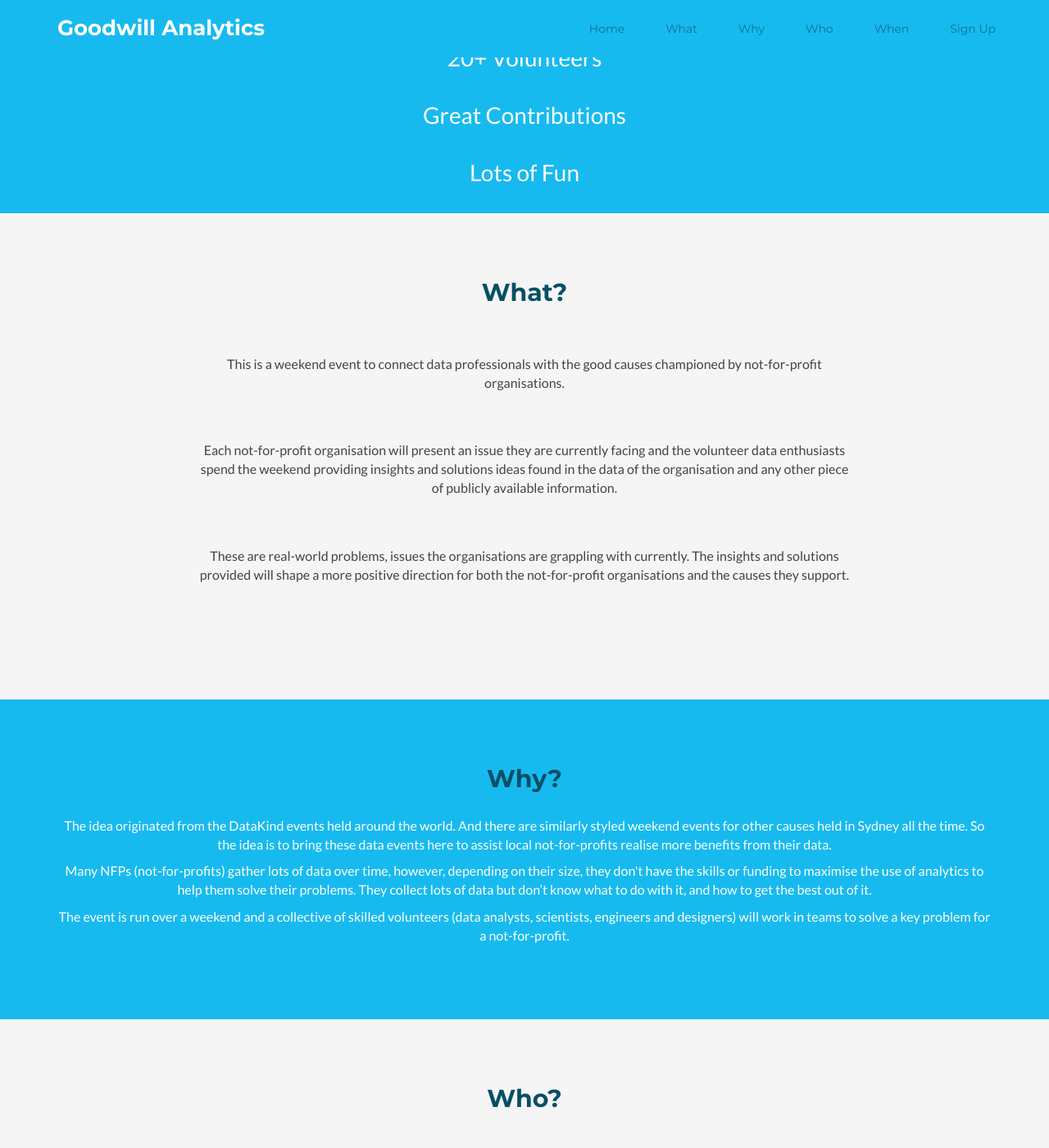
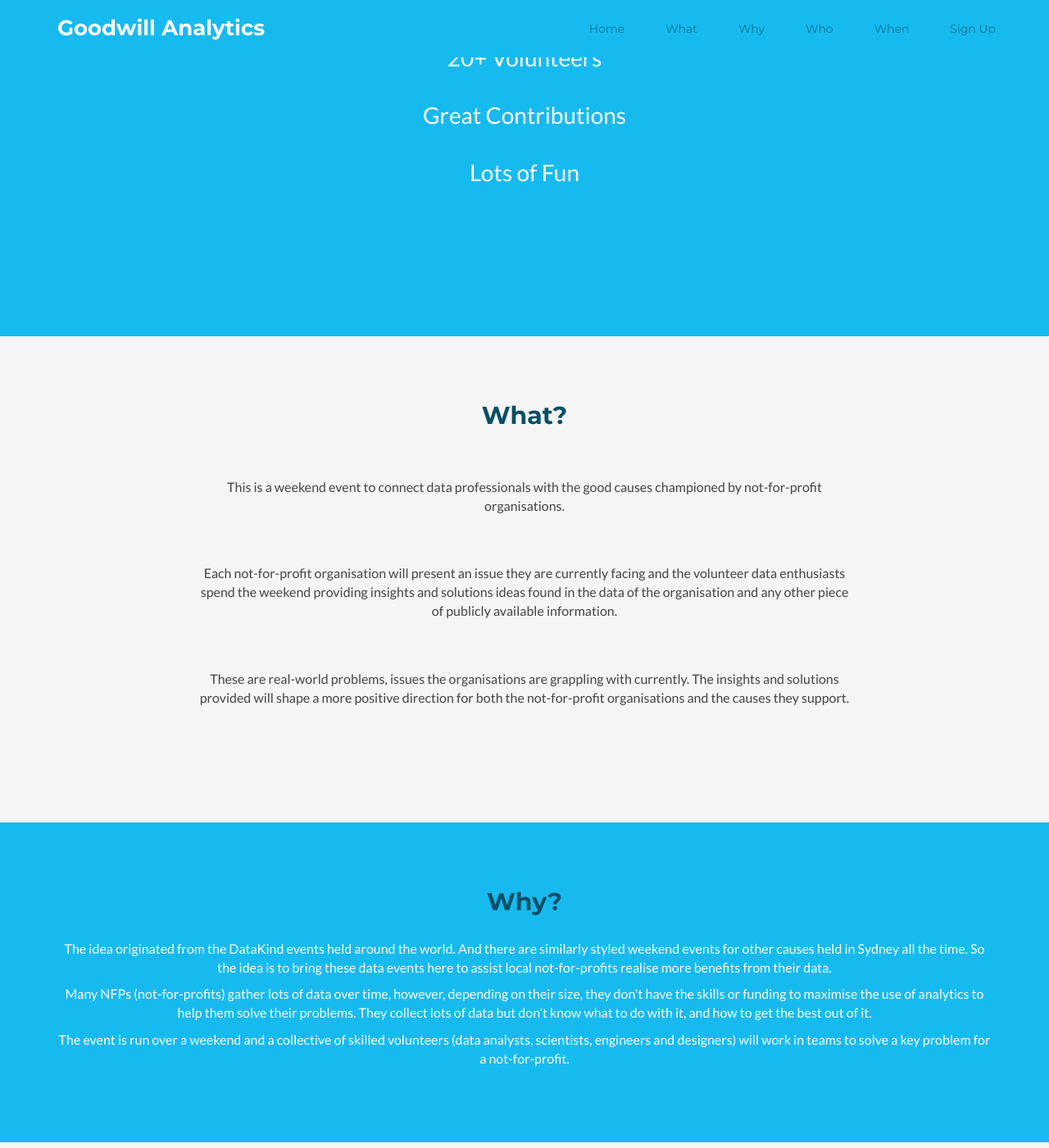
Before and after one commit to goodwillanalytics/goodwillanalytics.github.io, a Jekyll site: the page built from index.html, in a window 1280 px wide and 1400 px high, scrolled down 358 px. Shown: the whole window at 82% size. Built offline with Jekyll 4.4.1, drawn with Linux system fonts in a browser that asks for light colours.

Commit message:
style changes

```diff
--- a/_includes/when.html
+++ b/_includes/when.html
@@ -5,36 +5,36 @@
 		<h3 class="sub-title text-center">Weekend</h3>
 		<p class="text-center">26-28 February 2016</p>
 		<h3 class="sub-title text-center">Program</h3>
-		<p class="intro text-center">Friday 26 - 6pm</p>
+		<p class="text-highlight">Friday 26 - 6pm</p>
 		<p class="text-center">Refreshments - Mingle with Volunteers</p>
-		<p class="intro text-center">Friday 26 - 6:30pm</p>
+		<p class="text-highlight">Friday 26 - 6:30pm</p>
 		<p class="text-center">Event Introduction</p>
 		<p class="text-center">NPO Introduction / Brief</p>
 		<p/>
-		<p class="intro text-center">Saturday - 9am</p>
+		<p class="text-highlight">Saturday - 9am</p>
 		<p class="text-center">NPO Presentations</p>
-		<p class="intro text-center">Saturday - 9:30am</p>
+		<p class="text-highlight">Saturday - 9:30am</p>
 		<p class="text-center">Team up</p>
 		<p class="text-center">Time to Get Busy</p>
-		<p class="intro text-center">Saturday - 12pm</p>
+		<p class="text-highlight">Saturday - 12pm</p>
 		<p class="text-center">Lunch</p>
-		<p class="intro text-center">Saturday - 1pm</p>
+		<p class="text-highlight">Saturday - 1pm</p>
 		<p class="text-center">Back to Work</p>
-		<p class="intro text-center">Saturday - 3pm</p>
+		<p class="text-highlight">Saturday - 3pm</p>
 		<p class="text-center">Refreshments</p>
-		<p class="intro text-center">Saturday - 3:30pm</p>
+		<p class="text-highlight">Saturday - 3:30pm</p>
 		<p class="text-center">Final Push for the Day</p>
-		<p class="intro text-center">Saturday - 6pm</p>
+		<p class="text-highlight">Saturday - 6pm</p>
 		<p/>
-		<p class="intro text-center">Sunday - 9am</p>
+		<p class="text-highlight">Sunday - 9am</p>
 		<p class="text-center">Dive Into It Again - Fully Refreshed</p>
-		<p class="intro text-center">Sunday - 11am</p>
+		<p class="text-highlight">Sunday - 11am</p>
 		<p class="text-center">Prepare for Presentations</p>
-		<p class="intro text-center">Sunday - 12pm</p>
+		<p class="text-highlight">Sunday - 12pm</p>
 		<p class="text-center">Lunch</p>
-		<p class="intro text-center">Sunday - 1pm</p>
+		<p class="text-highlight">Sunday - 1pm</p>
 		<p class="text-center">Team Presentations</p>
-		<p class="intro text-center">Saturday - 3pm</p>
+		<p class="text-highlight">Saturday - 3pm</p>
 		<p class="text-center">After Party</p>
 <!--
             <ul class="feature-list list-unstyled">
--- a/_includes/who.html
+++ b/_includes/who.html
@@ -2,8 +2,8 @@
     <section id="who" class="license section">
         <div class="container">
 			<h2 class="title text-center">Who?</h2>
+			<h3 class="sub-title">Not-For-Profits</h3>
 			<div class="license-inner">
-				<h3 class="sub-title">Not-For-Profits</h3>
 				<p>These are the good causes of the event.</p>
 				<p>They are organisations that are set up to put all profits into furthering their cause. They support under privileged people and communities. They help research diseases we want cures for. They fight for animal rights. They campaign for preserving the pristine nature areas of the planet.</p>
 				<p>Prior to the event the Not-For-Profits will identify a number of problems they are facing. Then a high-level assessment will be done to see which of the problems they have the data to further investigate and get some answers for. The biggest ticket problem with relevant data will be chosen for the event.</p>
@@ -15,14 +15,14 @@
 					</ul>
 				</p>
 			</div>
+			<h3 class="sub-title">Volunteers</h3>
 			<div class="license-inner">
-				<h3 class="sub-title">Volunteers</h3>
 				<p>The stars of the events. The number crunchers extraordinaire. The abstract and out-of-box thinkers. The pattern spotters. The insight finders.</p>
 				<p>After hearing the causes, the problems they are trying to solve and the data they have to work with you will be able to choose which cause you want to support for the weekend.</p>
 				<p>You will form teams with other like-minded individuals from the disciplines of data analysis, data science, software engineering, etc. and get to work on the problems the Not-For-Profit is trying to resolve.</p>
 			</div>
+			<h3 class="sub-title">Similar Event Success Stories</h3>
 			<div class="license-inner">
-				<h3 class="sub-title">Similar Event Success Stories</h3>
 				<p><b>Place2Be</b><br>Is the leading children's mental health charity in the UK providing customized in-school support and expert training to improve the emotional wellbeing of pupils, families, teachers and school staff.</p>
 				<p>They attended the event to show that their support programs achieved positive results but did not have the data analytics capabilities in-house to quantify the results.</p>
 				<p>The outcome of the event for Place2Be was:</p>
@@ -37,14 +37,16 @@
 					</li>
 					<li><i class="fa fa-check"></i> Place2Be was so excited by the efforts of the volunteers and the quantified positive results of the program that they invited their largest sponsor to see the presentation firsthand.</li>
 				</ul>
-				<p/>
+			</div><!-- license-inner //-->
+			<p/>
+			<div class="license-inner">
 				<p><b>GiveDirectly</b><br>Is an innovative nonprofit that provides financial support to the poorest households in rural Kenya and Uganda. They provide the money with no strings attached. Recipients are free to use the money to pursue their own goals.</p>
 				<p>They targets the poorest of the poor and has found that a simple yet effective proxy for poverty. In national survey data they found that the housing materials a family uses for its home has a strong correlation to poverty levels. In this part of the world, many families invest available cash in a metal roof, which lasts for years. Those who can’t afford metal sheets make do with thatch roofs which leak and need frequent repair.</p>
 				<p>Using Google Maps satellite imagery GiveDirectly could see images of the roofs used in a particular village. This provides great insight, however creating some useful information from the many images across both countries was going to be a time consuming process.</p>
 				<p>Prior to the event the GiveDirectly Data Ambassadors created an image processing and machine learning algorithm that would estimate, based  on an image of the house, whether it has a thatch or metal roof.</p>
 				<p>They used the event to teach the algorithm, the volunteers helped label nearly 1,500 images.The algorithm identified individual homes in an image using template matching and was able to identify the color threshold that classified them as thatch or metal.</p>
 				<p>Calculating the proportion of thatch to metal roofed homes in a village meant GiveDirectly was much better able to target the communities most in need, and had a way to adjust their areas of focus over time as the donations had effect.</p>
-			<div class="license-inner">
+			</div><!-- license-inner //-->
 				<!--//
                 <div class="info">
                     <p>This Bootstrap theme is made by UX designer <a href="https://www.linkedin.com/in/xiaoying" target="_blank">Xiaoying Riley</a> at 3rd Wave Media for developers and is <strong>100% FREE</strong> under the <a href="https://creativecommons.org/licenses/by/3.0/" target="_blank">Creative Commons Attribution 3.0 License (CC BY 3.0)</a></p>
--- a/public/css/styles.css
+++ b/public/css/styles.css
@@ -184,6 +184,7 @@ pre code {
   background: #17baef;
   color: #fff;
   padding-top: 150px;
+  padding-bottom: 150px;
 }
 .promo .title {
   font-size: 98px;
```
